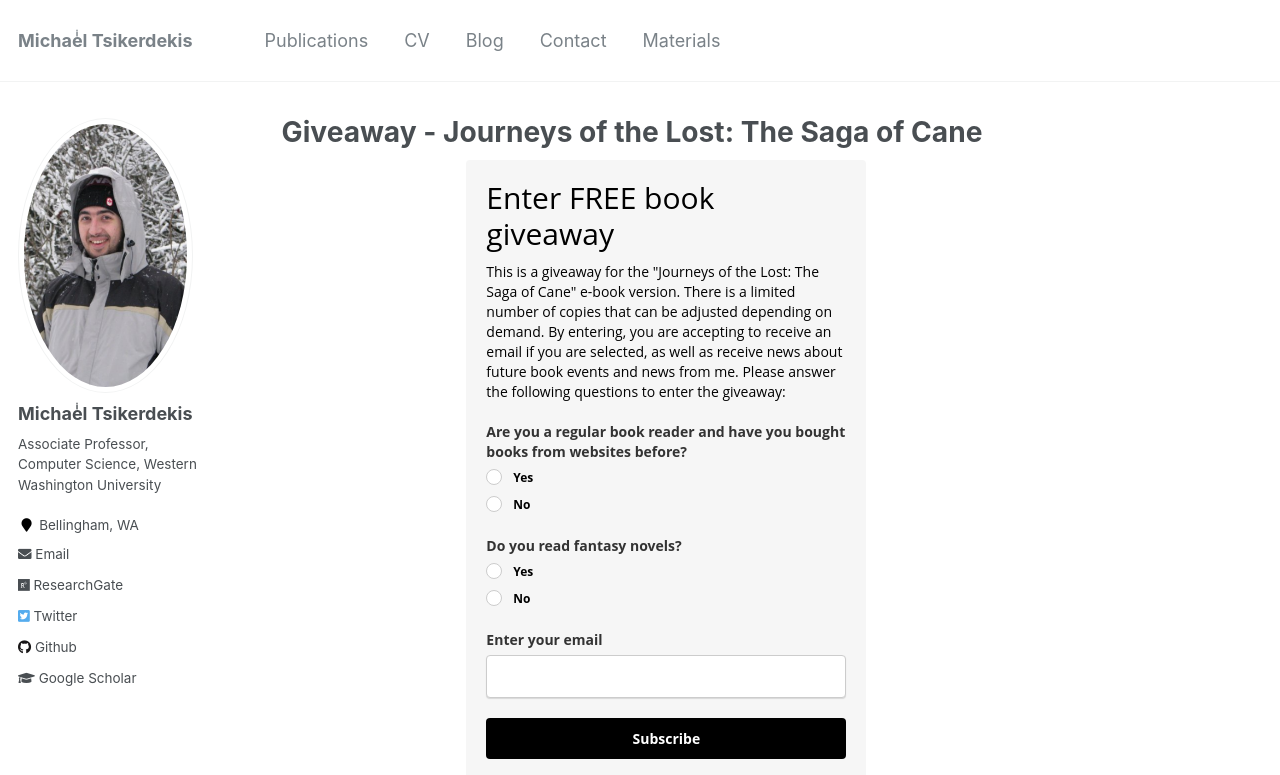
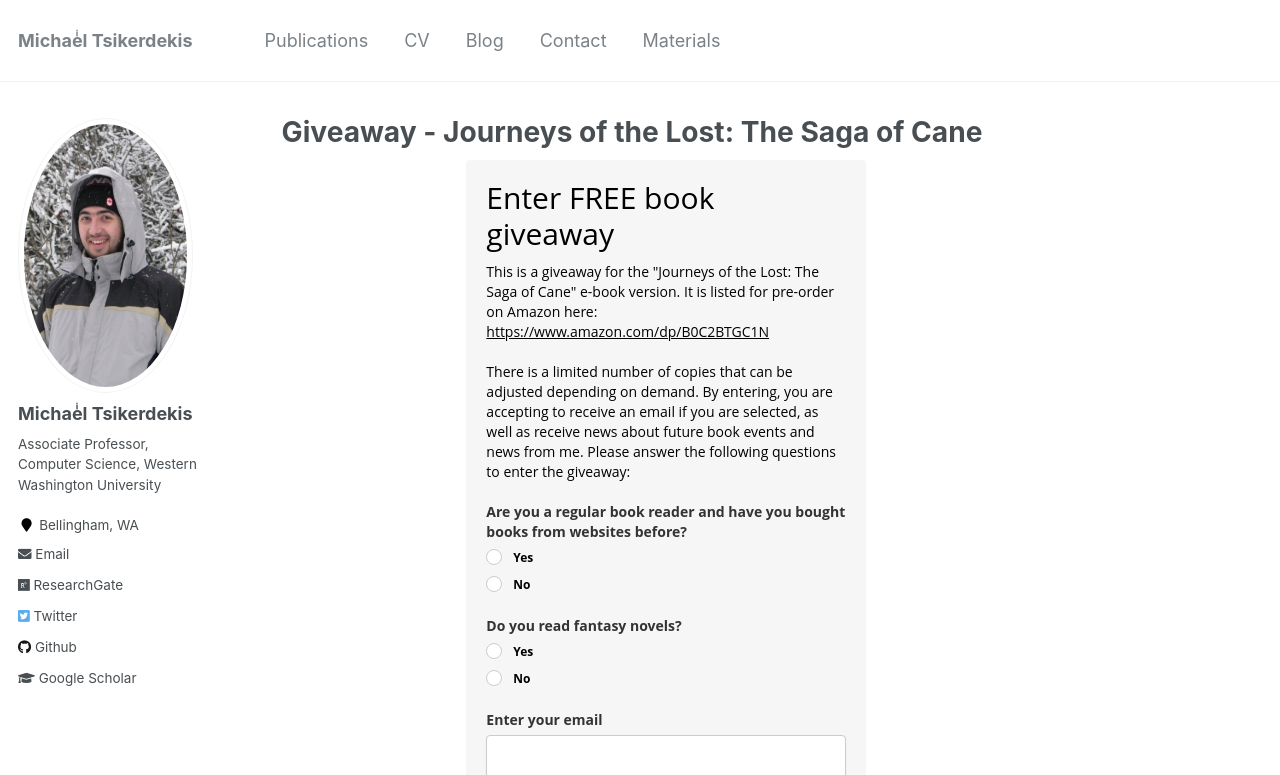
Before and after one commit to tsikerdekis/michael.tsikerdekis.com, a Jekyll site: the page built from _pages/giveaway.md, in a window 1280 px wide and 1208 px high, cut to the strip 0-775 px from the top of the window. Built offline with Jekyll 4.4.1, drawn with Linux system fonts in a browser that asks for light colours.

Commit message:
Update giveaway.md

```diff
--- a/_pages/giveaway.md
+++ b/_pages/giveaway.md
@@ -767,7 +767,11 @@ color: #ff0000 !important;
 <div class="ml-form-embedContent" style=" ">
 
 <h4>Enter FREE book giveaway</h4>
-<p>This is a giveaway for the "Journeys of the Lost: The Saga of Cane" e-book version. There is a limited number of copies that can be adjusted depending on demand. By entering, you are accepting to receive an email if you are selected, as well as receive news about future book events and news from me. Please answer the following questions to enter the giveaway:</p>
+<p>This is a giveaway for the "Journeys of the Lost: The Saga of Cane" e-book version. It is listed for pre-order on Amazon here:
+  <a href="https://www.amazon.com/dp/B0C2BTGC1N">https://www.amazon.com/dp/B0C2BTGC1N</a>
+ <br />
+ <br />
+ There is a limited number of copies that can be adjusted depending on demand. By entering, you are accepting to receive an email if you are selected, as well as receive news about future book events and news from me. Please answer the following questions to enter the giveaway:</p>
 
 </div>
 
```
